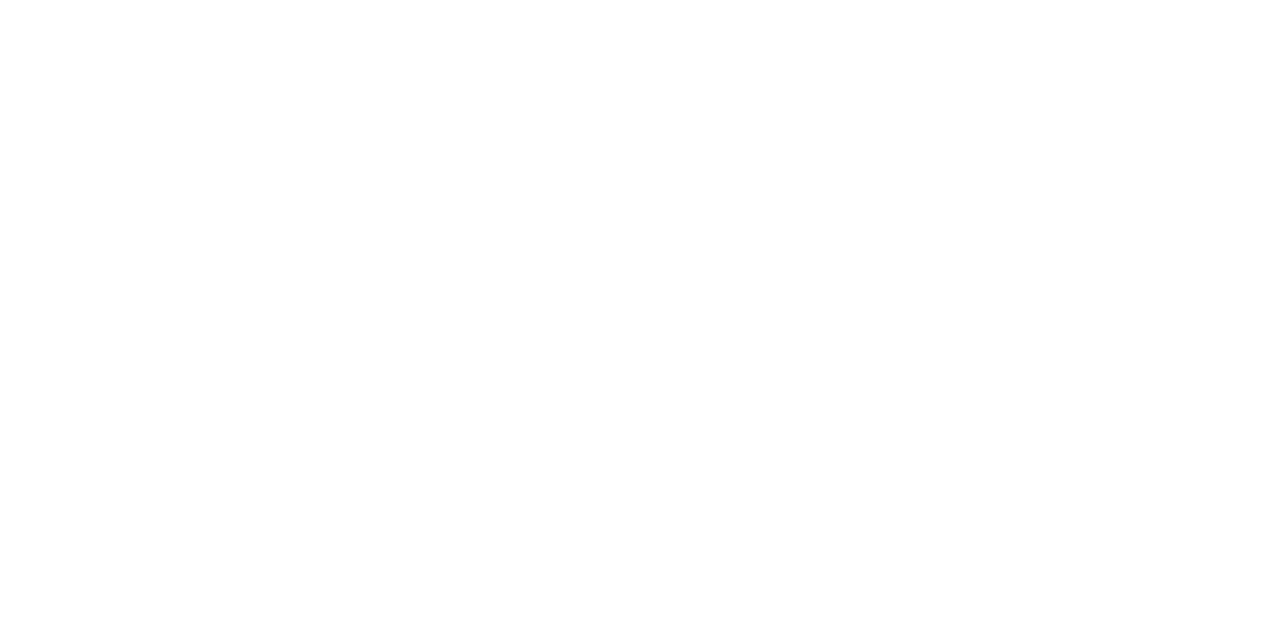
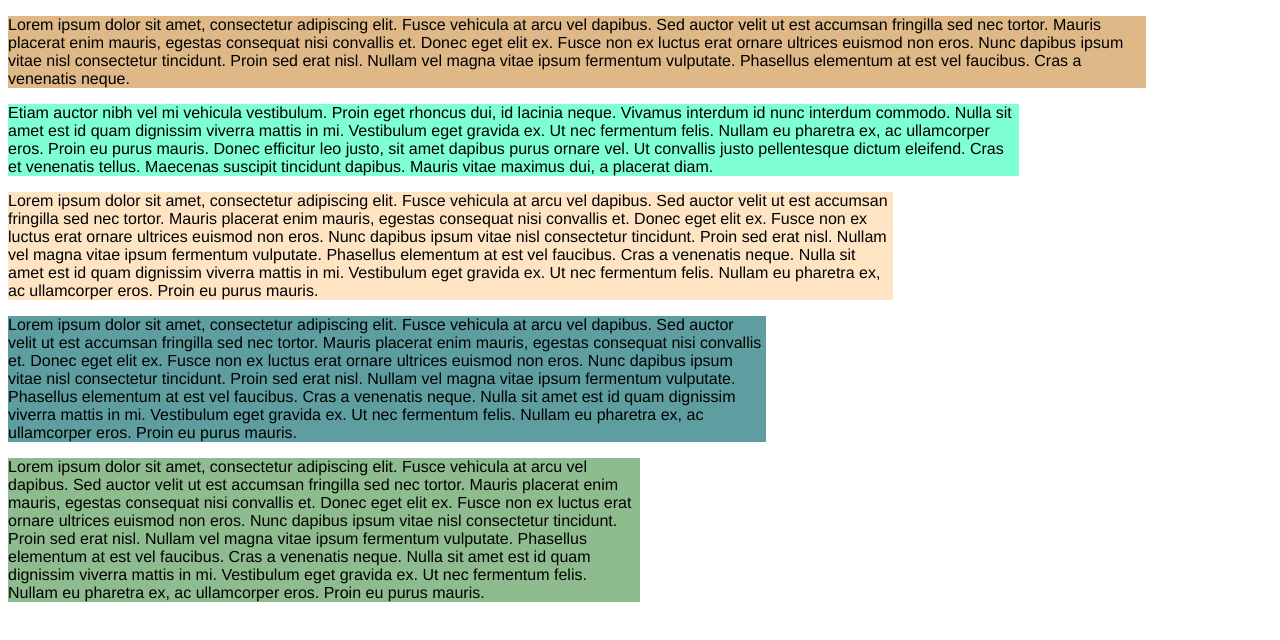
Before and after one commit to N4M11/portafoli, a plain HTML site: page activitats/activitats.html/css/09_medidas/activitat2.html in a window 1280 px wide. Drawn offline with Linux system fonts and the light colour scheme.

Commit message:
activitats css

```diff
--- a/activitats/activitats.html/css/09_medidas/activitat1.html
+++ b/activitats/activitats.html/css/09_medidas/activitat1.html
@@ -0,0 +1,28 @@
+<!DOCTYPE html>
+<html lang="es">
+    <head>
+        <meta charset="UTF-8"/>
+        <link rel="stylesheet" href="./css/activitat1.css"/>
+        <title>ACTIVIDAD 1</title>
+    </head>
+    <body>
+        <article>
+            <h1>Lavadora Dual</h1>
+            <p>Agitador y apertura superior</p>
+
+            <ul>
+                <li>Model: NTW4516FW</li>
+                <li>SKU: 5369600</li>
+            </ul>
+
+            <p>494,99 euros</p>
+
+
+        </article>
+
+
+
+
+    </body>
+
+</html>
--- a/activitats/activitats.html/css/09_medidas/activitat2.html
+++ b/activitats/activitats.html/css/09_medidas/activitat2.html
@@ -0,0 +1,62 @@
+<!DOCTYPE html>
+<html lang="es">
+    <head>
+        <meta charset="UTF-8"/>
+        <link rel="stylesheet" href="./css/activitat2.css"/>
+        <title>ACTIVIDAD 1</title>
+    </head>
+    <body>
+        <p id="p1">Lorem ipsum dolor sit amet, consectetur adipiscing elit. Fusce vehicula at arcu vel dapibus. Sed auctor velit ut est accumsan fringilla sed nec tortor.
+            Mauris placerat enim mauris, egestas consequat nisi convallis et. Donec eget elit ex. Fusce non ex luctus erat ornare ultrices euismod non eros.
+            Nunc dapibus ipsum vitae nisl consectetur tincidunt. Proin sed erat nisl. Nullam vel magna vitae ipsum fermentum vulputate. Phasellus elementum at est vel faucibus. Cras a venenatis neque.
+        </p>
+
+        <p id="p2">
+            Etiam auctor nibh vel mi vehicula vestibulum.
+            Proin eget rhoncus dui, id lacinia neque.
+            Vivamus interdum id nunc interdum commodo.
+            Nulla sit amet est id quam dignissim viverra mattis in mi.
+            Vestibulum eget gravida ex. Ut nec fermentum felis.
+            Nullam eu pharetra ex, ac ullamcorper eros.
+            Proin eu purus mauris.
+            Donec efficitur leo justo, sit amet dapibus purus
+            ornare vel. Ut convallis justo pellentesque dictum
+            eleifend. Cras et venenatis tellus. Maecenas suscipit
+            tincidunt dapibus. Mauris vitae maximus dui, a
+            placerat diam.
+        </p>
+
+        <p id="p3">Lorem ipsum dolor sit amet, consectetur adipiscing elit. Fusce vehicula at arcu vel dapibus. Sed auctor velit ut est accumsan fringilla sed nec tortor.
+            Mauris placerat enim mauris, egestas consequat nisi convallis et. Donec eget elit ex. Fusce non ex luctus erat ornare ultrices euismod non eros.
+            Nunc dapibus ipsum vitae nisl consectetur tincidunt. Proin sed erat nisl. Nullam vel magna vitae ipsum fermentum vulputate. Phasellus elementum at est vel faucibus. Cras a venenatis neque.
+            Nulla sit amet est id quam dignissim viverra mattis in mi.
+            Vestibulum eget gravida ex. Ut nec fermentum felis.
+            Nullam eu pharetra ex, ac ullamcorper eros.
+            Proin eu purus mauris.
+        </p>
+
+        <p id="p4">Lorem ipsum dolor sit amet, consectetur adipiscing elit. Fusce vehicula at arcu vel dapibus. Sed auctor velit ut est accumsan fringilla sed nec tortor.
+            Mauris placerat enim mauris, egestas consequat nisi convallis et. Donec eget elit ex. Fusce non ex luctus erat ornare ultrices euismod non eros.
+            Nunc dapibus ipsum vitae nisl consectetur tincidunt. Proin sed erat nisl. Nullam vel magna vitae ipsum fermentum vulputate. Phasellus elementum at est vel faucibus. Cras a venenatis neque.
+            Nulla sit amet est id quam dignissim viverra mattis in mi.
+            Vestibulum eget gravida ex. Ut nec fermentum felis.
+            Nullam eu pharetra ex, ac ullamcorper eros.
+            Proin eu purus mauris.
+        </p>
+
+        <p id="p5">Lorem ipsum dolor sit amet, consectetur adipiscing elit. Fusce vehicula at arcu vel dapibus. Sed auctor velit ut est accumsan fringilla sed nec tortor.
+            Mauris placerat enim mauris, egestas consequat nisi convallis et. Donec eget elit ex. Fusce non ex luctus erat ornare ultrices euismod non eros.
+            Nunc dapibus ipsum vitae nisl consectetur tincidunt. Proin sed erat nisl. Nullam vel magna vitae ipsum fermentum vulputate. Phasellus elementum at est vel faucibus. Cras a venenatis neque.
+            Nulla sit amet est id quam dignissim viverra mattis in mi.
+            Vestibulum eget gravida ex. Ut nec fermentum felis.
+            Nullam eu pharetra ex, ac ullamcorper eros.
+            Proin eu purus mauris.
+        </p>
+
+
+
+
+
+    </body>
+
+</html>
--- a/activitats/activitats.html/css/09_medidas/css/activitat1.css
+++ b/activitats/activitats.html/css/09_medidas/css/activitat1.css
@@ -0,0 +1,7 @@
+h1{
+    font-size: 25pt;
+}
+
+p{
+    font-size: 15pt;
+}
--- a/activitats/activitats.html/css/09_medidas/css/activitat2.css
+++ b/activitats/activitats.html/css/09_medidas/css/activitat2.css
@@ -0,0 +1,27 @@
+:root{
+    font-family: Helvetica,Arial,sans-serif;
+}
+
+#p1{
+    width: 90%;
+    background-color: burlywood;
+}
+
+
+#p2{
+    width: 80%;
+    background-color: aquamarine;
+}
+#p3{
+    width: 70%;
+    background-color: bisque;
+}
+#p4{
+    width: 60%;
+    background-color: cadetblue;
+}
+
+#p5{
+    width: 50%;
+    background-color:darkseagreen;
+}
--- a/activitats/activitats.html/css/09_medidas/css/activitat3.css
+++ b/activitats/activitats.html/css/09_medidas/css/activitat3.css
@@ -0,0 +1,5 @@
+p{
+    background-color:antiquewhite;
+    max-height: 10rem;
+    min-height: 5rem;
+}
--- a/activitats/activitats.html/css/09_medidas/css/activitat4.css
+++ b/activitats/activitats.html/css/09_medidas/css/activitat4.css
@@ -0,0 +1,5 @@
+.st strong{
+    background-color: yellow ;
+    text-decoration: underline;
+
+}
```
Also changed, not shown: activitats/activitats.html/css/08_texto/activitat1.html (+0 -1 lines), activitats/activitats.html/css/09_medidas/activitat3.html (+16 -0 lines), activitats/activitats.html/css/09_medidas/activitat4.html (+14 -0 lines), index.html (+3 -0 lines), activitats/activitats.html/css/10_imagenes/activitat1.html (added), activitats/activitats.html/css/10_imagenes/activitat2.html (added), activitats/activitats.html/css/10_imagenes/css/activitat1.css (added), activitats/activitats.html/css/10_imagenes/css/activitat2.css (added).
